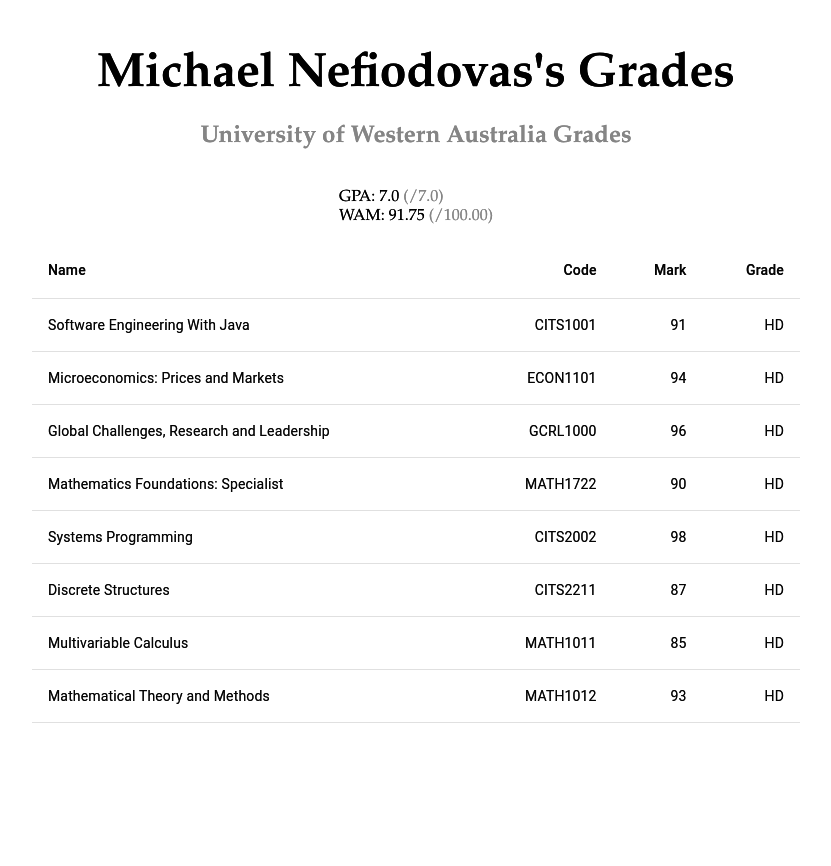
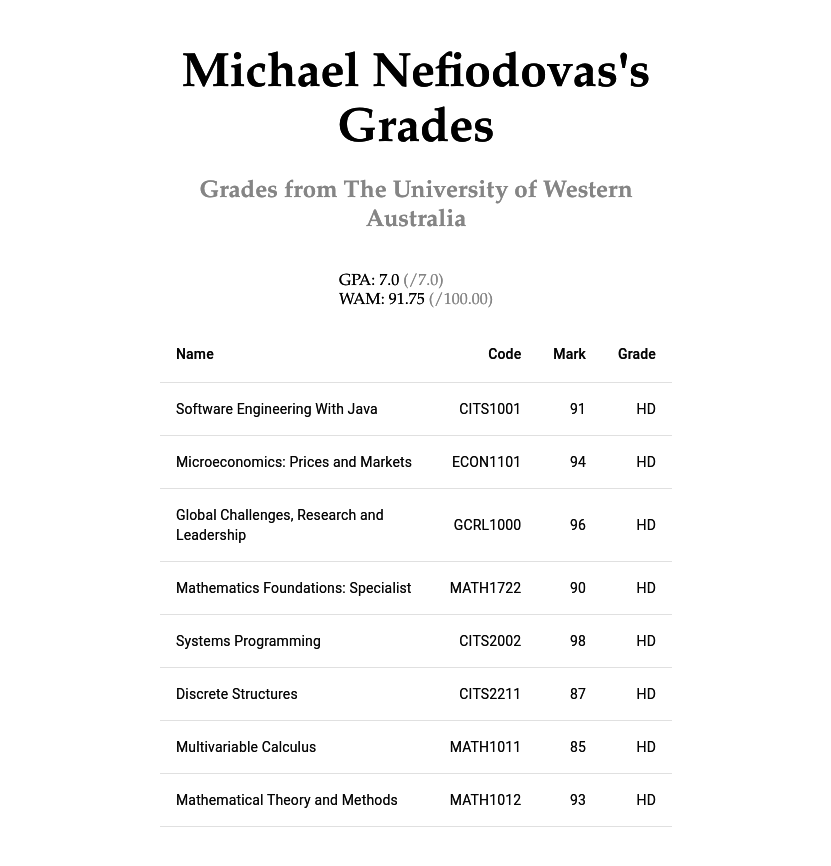
Before and after one commit to MouseAndKeyboard/nefsite, a Next.js app: page /grades in a window 1280 px wide. Shown: the top 866 px of the page, without its empty margins (224-1055 px from the left). Before the commit the page ends 800 px from the top, so only its background shows below. Built offline with nearby package versions, Linux system fonts and the light colour scheme.

Commit message:
added extra padding to grades page

```diff
--- a/pages/grades.js
+++ b/pages/grades.js
@@ -31,7 +31,7 @@
       <main className={styles.main}>
         <h1 className={styles.title}>Michael Nefiodovas's Grades</h1>
         <h2 className={styles.subtitle}>
-          University of Western Australia Grades
+          Grades from The University of Western Australia
         </h2>
         <p>
           GPA: 7.0 <span className={styles.weak}>(/7.0)</span> <br /> WAM: {wam}{" "}
--- a/styles/Grades.module.css
+++ b/styles/Grades.module.css
@@ -1,5 +1,5 @@
 .main {
-  padding: 3rem 20% 0 20%;
+  padding: 3rem 30% 3rem 30%;
   flex: 1;
   display: flex;
   flex-direction: column;
```
